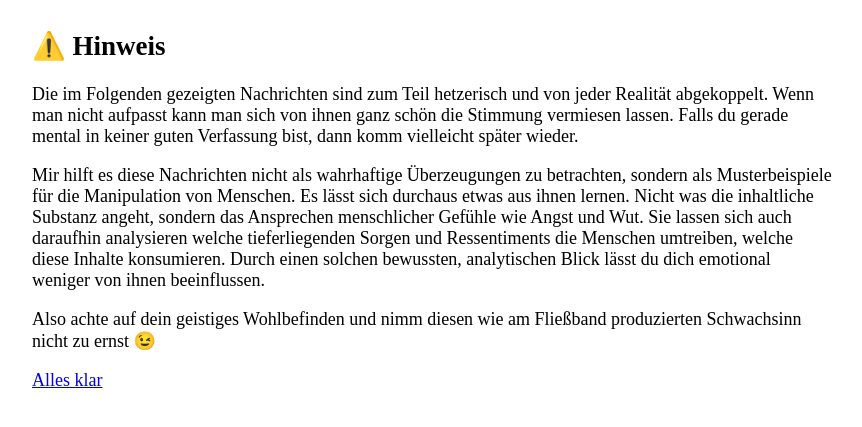
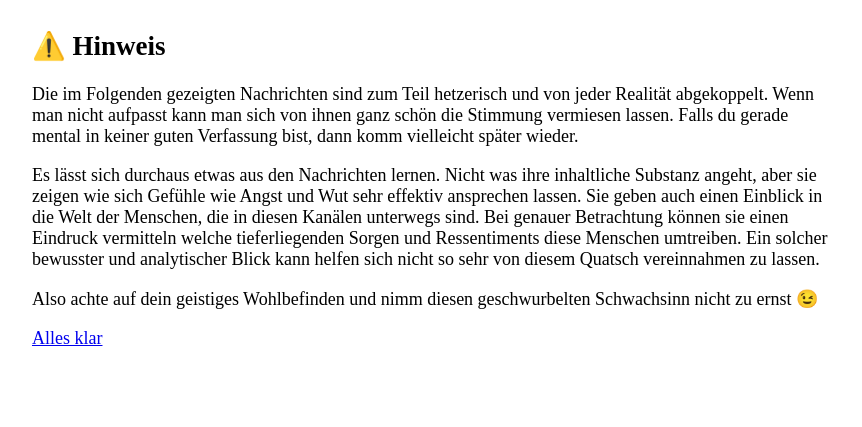
Before and after one commit to TBiele/misinformation-labeling-web-interface, a Django app: page /warning in a window 1280 px wide. Shown: the top 427 px of the page, without its empty margins (208-1070 px from the left). Run offline with Django 4.2, Linux system fonts and the light colour scheme.

Commit message:
Text change

```diff
--- a/labeling_app/templates/labeling_app/warning.html
+++ b/labeling_app/templates/labeling_app/warning.html
@@ -11,15 +11,14 @@
         <p>Die im Folgenden gezeigten Nachrichten sind zum Teil hetzerisch und von jeder Realität
             abgekoppelt. Wenn man nicht aufpasst kann man sich von ihnen ganz schön die Stimmung vermiesen lassen. Falls
             du gerade mental in keiner guten Verfassung bist, dann komm vielleicht später wieder.</p>
-        <p>Mir hilft es diese Nachrichten nicht als wahrhaftige Überzeugungen zu betrachten, sondern als Musterbeispiele
-            für die Manipulation von Menschen. Es lässt sich durchaus etwas aus ihnen lernen. Nicht was die inhaltliche
-            Substanz angeht, sondern das Ansprechen menschlicher Gefühle wie Angst und Wut. Sie lassen sich auch
-            daraufhin analysieren welche tieferliegenden Sorgen und Ressentiments die Menschen umtreiben, welche diese
-            Inhalte konsumieren. Durch einen solchen bewussten, analytischen Blick lässt du dich emotional weniger von
-            ihnen beeinflussen.
+        <p>Es lässt sich durchaus etwas aus den Nachrichten lernen. Nicht was ihre inhaltliche Substanz angeht, aber
+            sie zeigen wie sich Gefühle wie Angst und Wut sehr effektiv ansprechen lassen. Sie geben auch einen
+            Einblick in die Welt der Menschen, die in diesen Kanälen unterwegs sind. Bei genauer Betrachtung können sie
+            einen Eindruck vermitteln welche tieferliegenden Sorgen und Ressentiments diese Menschen umtreiben. Ein
+            solcher bewusster und analytischer Blick kann helfen sich nicht so sehr von diesem Quatsch vereinnahmen zu
+            lassen.
         </p>
-        <p>Also achte auf dein geistiges Wohlbefinden und nimm diesen wie am Fließband produzierten Schwachsinn nicht zu
-            ernst 😉</p>
+        <p>Also achte auf dein geistiges Wohlbefinden und nimm diesen geschwurbelten Schwachsinn nicht zu ernst 😉</p>
         <a href="label">Alles klar</a><br><br>
     </div>
 </body>
```
